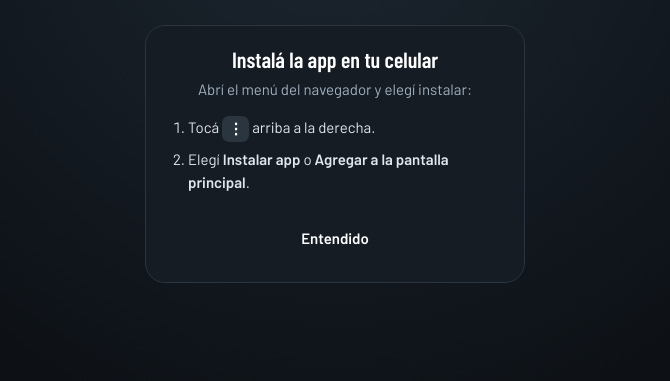
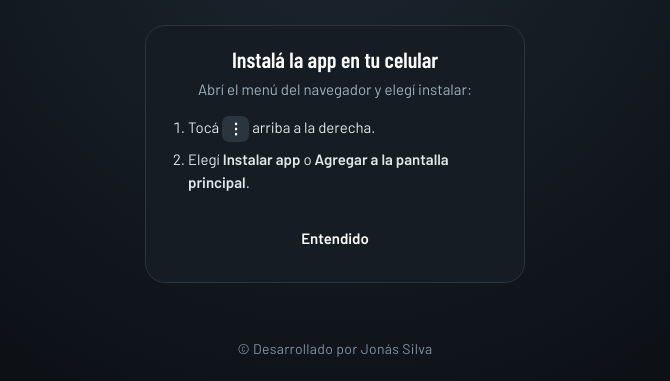
Before and after one commit to akkonjonas/Proyecto-el-ctrico-, a plain HTML site: page index.html in a window 1280 px wide. Shown: the part 418-799 px from the top of the page, without its empty margins (305-975 px from the left). Drawn offline with nearby package versions, Linux system fonts and the light colour scheme.

Commit message:
Add files via upload

```diff
--- a/index.html
+++ b/index.html
@@ -126,7 +126,7 @@ footer{border-top:1px solid var(--ln);text-align:center;color:var(--mut);font-si
 @media(max-width:600px){.pmut{font-size:12.5px}.pmut th,.pmut td{padding:4px 4px}.pmut th.amb{width:30%}.pmut td.gr{font-size:11.5px}.pmut td{hyphens:auto;-webkit-hyphens:auto;overflow-wrap:break-word}.pmut .lg{display:none}.pmut .shg{display:inline}}
 
 .intro{position:fixed;inset:0;z-index:200;background:radial-gradient(circle at 50% 38%,#1c2630 0,#0d1116 70%);color:#eef1f4;display:flex;flex-direction:column;align-items:center;justify-content:center;padding:24px;text-align:center;transition:opacity .45s}
-.intro[hidden]{display:none}.intro.out{opacity:0}
+.intro[hidden]{display:none}.intro{overflow:hidden}.intro.out{opacity:0}
 .intro svg{width:min(78vw,320px);height:auto;overflow:visible}
 .iw{fill:none;stroke:#33414e;stroke-width:5;stroke-linecap:round;stroke-dasharray:420;stroke-dashoffset:420;animation:draw 1s .15s ease-out forwards}
 .ic{fill:none;stroke:#ffd23f;stroke-width:5;stroke-linecap:round;stroke-dasharray:22 140;stroke-dashoffset:0;opacity:0;animation:flow 1.1s 1s linear infinite,fade .3s 1s forwards;filter:drop-shadow(0 0 5px #ffd23f)}
@@ -136,6 +136,7 @@ footer{border-top:1px solid var(--ln);text-align:center;color:var(--mut);font-si
 .it{opacity:0;transform:translateY(10px);animation:rise .6s 1.35s ease-out forwards}
 .it h1{font-size:clamp(34px,9vw,52px);color:#fff;margin:18px 0 6px}
 .it p{margin:0;color:#9fb0c0;font-size:16px}
+.icp{position:absolute;left:0;right:0;bottom:max(22px,env(safe-area-inset-bottom));margin:0;font-size:14px;letter-spacing:.3px;color:#7f91a2;opacity:0;animation:fade .8s 1.6s forwards}
 .cta{opacity:0;transform:translateY(24px);margin-top:28px;width:min(92vw,380px);background:#151c23;border:1px solid #2a3540;border-radius:20px;padding:20px;animation:rise .6s 2s ease-out forwards}
 .cta>b{display:block;font:600 22px "Barlow Condensed",sans-serif;color:#fff}
 .cta p{color:#9fb0c0;font-size:15px;margin:6px 0 14px}
@@ -240,6 +241,7 @@ html{scroll-padding-top:72px}
   <path class="ib" d="M97,30 L76,65 L89,65 L82,93 L106,55 L93,55 Z"/></svg>
  <div class="it"><h1>Proyecto eléctrico</h1><p>Guía paso a paso · Categoría III · ERSeP Córdoba</p></div>
  <div class="cta" id="cta"></div>
+ <p class="icp">© Desarrollado por Jonás Silva</p>
 </div>
 <div class="ov" id="ov" hidden role="status" aria-live="polite"><div class="ovb">
  <svg viewBox="0 0 180 120" aria-hidden="true"><circle class="glow" cx="90" cy="60" r="34"/>
@@ -249,7 +251,7 @@ html{scroll-padding-top:72px}
  <b id="ovT">Preparando el PDF…</b><span id="ovS">Calculando el proyecto</span>
 </div></div>
 
-<footer class="band">Desarrollado por © Silva Jonás</footer>
+<footer class="band">© Desarrollado por Jonás Silva</footer>
 
 <script>
 {
@@ -906,7 +908,7 @@ function ctaHTML(){
  return `<b>Instalá la app en tu celular</b><p>Abrí el menú del navegador y elegí instalar:</p><ol><li>Tocá <span class="k">⋮</span> arriba a la derecha.</li><li>Elegí <b>Instalar app</b> o <b>Agregar a la pantalla principal</b>.</li></ol><button class="bn" id="noInst" style="color:#fff">Entendido</button>`}
 function closeIntro(){const el=$('intro');el.classList.add('out');document.body.style.overflow='';setTimeout(()=>{el.hidden=true;el.classList.remove('out')},450)}
 function showIntro(full){const el=$('intro');el.hidden=false;document.body.style.overflow='hidden';el.querySelector('svg').style.display=full?'':'none';el.querySelector('.it').style.display=full?'':'none';
- const cta=$('cta');cta.style.animationDelay=full?'2s':'0s';
+ const cta=$('cta');cta.style.display='';cta.style.animationDelay=full?'2s':'0s';
  const fill=()=>{cta.innerHTML=ctaHTML();const di=$('doInst');if(di)di.onclick=async()=>{const ev=window.__bip;if(!ev)return;ev.prompt();try{const r=await ev.userChoice;if(r&&r.outcome==='accepted'){window.__bip=null;closeIntro()}}catch(_){}};$('noInst').onclick=()=>{lss('instLater',Date.now());closeIntro()}};
  fill();if(!window.__bip&&!isIOS){const t=setTimeout(fill,2500);document.addEventListener('bipready',()=>{clearTimeout(t);fill()},{once:true})}}
 if(STANDALONE&&location.protocol!=='file:'){
@@ -914,7 +916,7 @@ if(STANDALONE&&location.protocol!=='file:'){
  $('bInst').addEventListener('click',()=>showIntro(false));
  window.addEventListener('appinstalled',()=>{window.__bip=null;refreshBtn();if(!$('intro').hidden)closeIntro();toast('¡Listo! La app quedó instalada.')});
  if(!isInstalled()&&!lsg('introSeen')){lss('introSeen','1');showIntro(true)}
- else if(isInstalled()&&!lsg('splashInst')){lss('splashInst','1');showIntro(true);$('cta').innerHTML='';setTimeout(closeIntro,2600)}
+ else{showIntro(true);$('cta').innerHTML='';$('cta').style.display='none';setTimeout(closeIntro,5000)}
 }
 renderIdx();all();openHash();setMode('sel');
 if(STANDALONE){const n=document.createElement('p');n.className='note';n.textContent='En esta instalación los clientes y sus PDF se guardan en este dispositivo y navegador. Para no perderlos, no borres los datos del navegador.';$('cliSt').after(n);if('serviceWorker' in navigator&&location.protocol!=='file:')navigator.serviceWorker.register('sw.js').catch(()=>{})}
--- a/sw.js
+++ b/sw.js
@@ -1,5 +1,5 @@
 // Proyecto eléctrico · service worker: funciona sin conexión
-const CACHE = 'proy-elec-v2';
+const CACHE = 'proy-elec-v3';
 const FILES = ['./', './index.html', './manifest.webmanifest', './icon-192.png', './icon-512.png'];
 self.addEventListener('install', e => {
   e.waitUntil(caches.open(CACHE).then(c => c.addAll(FILES)).then(() => self.skipWaiting()));
```
Also changed, not shown: 1 other file.
